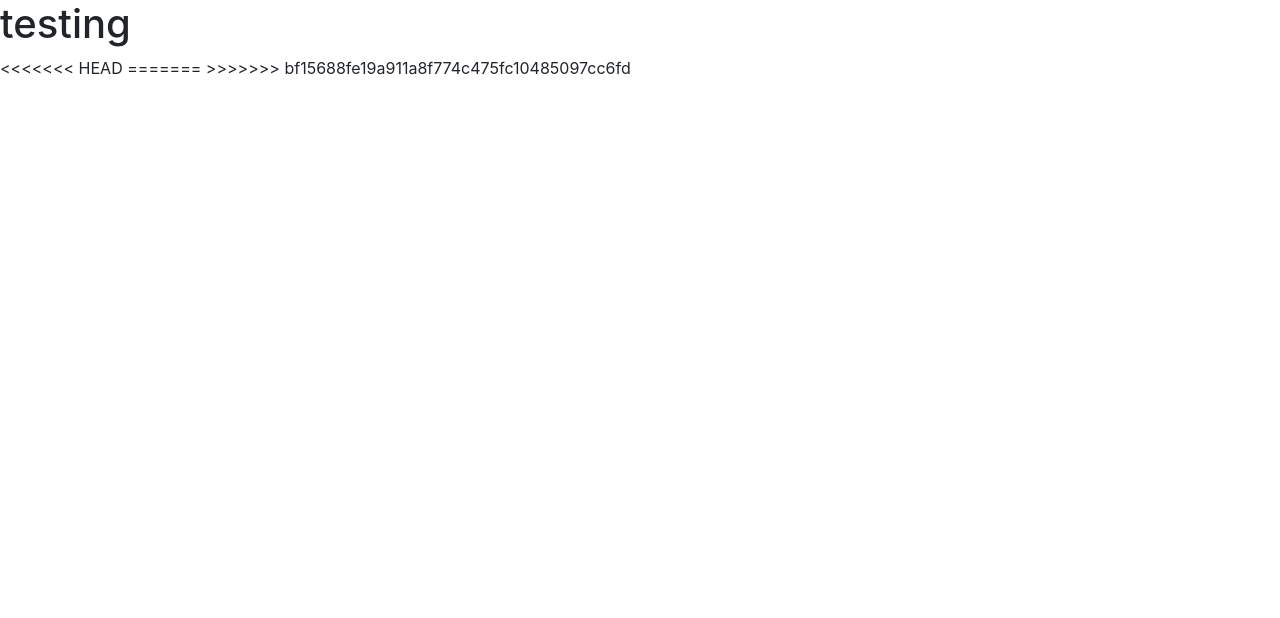
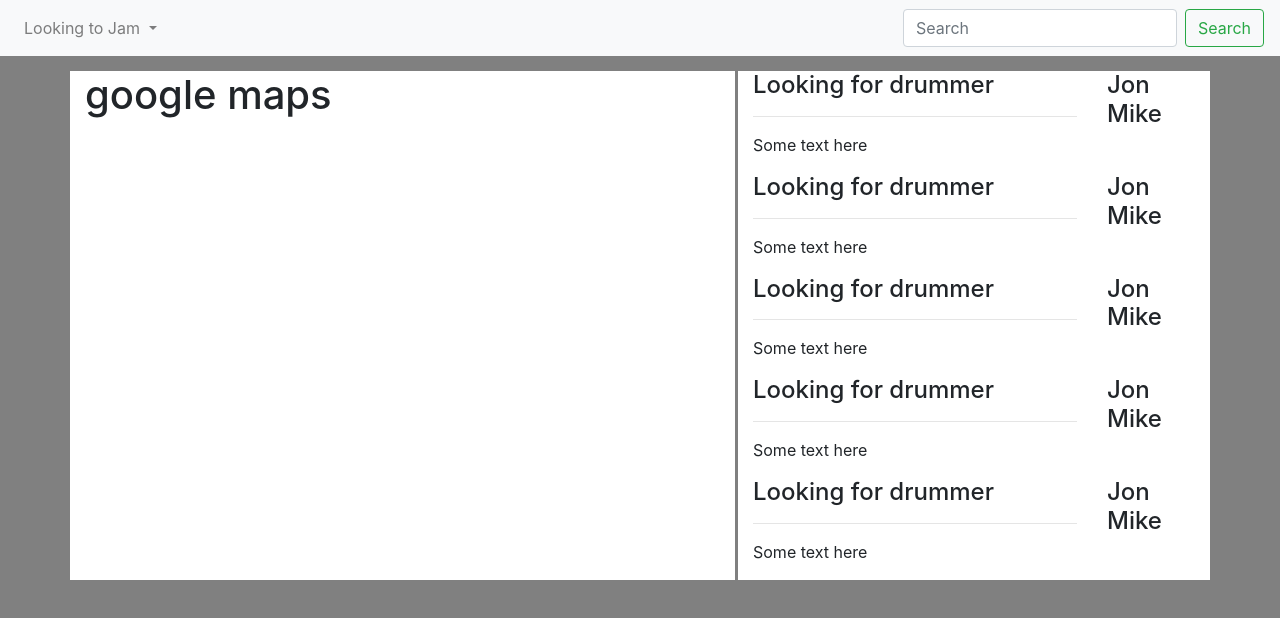
Before and after one commit to elapalm/Looking-to-Jam, a plain HTML site: page index.html in a window 1280 px wide. Drawn offline with nearby package versions, Linux system fonts and the light colour scheme; some packages are replaced by stand-ins of ours.

Commit message:
fixed landing page wirefram

```diff
--- a/assets/style.css
+++ b/assets/style.css
@@ -0,0 +1,21 @@
+body{
+    background: gray;
+}
+
+.main{
+    position: relative;
+    top: 15px;
+    background: white;
+
+}
+
+.map{
+    background: white;
+    height: 500px;
+}
+
+.formPost{
+    border-left: 3px solid grey;
+
+    background: white;
+}
--- a/index.html
+++ b/index.html
@@ -15,10 +15,102 @@
     <title>Looking to Jam</title>
 </head>
 
-<body>
-    <h1>testing</h1>
+<body background="blue">
+    <!--nav bar-->
+    <nav class="navbar navbar-expand-lg navbar-light bg-light">
+        <div class="collapse navbar-collapse" id="navbarSupportedContent">
+            <ul class="navbar-nav mr-auto">
+                <li class="nav-item dropdown">
+                    <a class="nav-link dropdown-toggle" href="#" id="navbarDropdown" role="button"
+                        data-toggle="dropdown" aria-haspopup="true" aria-expanded="false">
+                        Looking to Jam
+                    </a>
+                    <div class="dropdown-menu" aria-labelledby="navbarDropdown">
+                        <a class="dropdown-item" href="#">Action</a>
+                        <a class="dropdown-item" href="#">Another action</a>
+                        <div class="dropdown-divider">llllll</div>
+                        <a class="dropdown-item" href="#">Something else here</a>
+                    </div>
+                </li>
+            </ul>
+            <form class="form-inline my-2 my-lg-0">
+                <input class="form-control mr-sm-2" type="search" placeholder="Search" aria-label="Search">
+                <button class="btn btn-outline-success my-2 my-sm-0" type="submit">Search</button>
+            </form>
+        </div>
+    </nav>
+    <!-- Navbar ending -->
+    <!-- Map-->
+
+    <div class="container main">
+        <div class="row">
+            <div class="col-sm-7 map">
+                <h1>google maps</h1>
+            </div>
+            <div class="col-sm-5 forum">
+                <div class="row formPost">
+                    <div class="col-sm-9">
+                        <h4>Looking for drummer</h4>
+                        <hr>
+                        <p>Some text here</p>
+                    </div>
+                    <div class="col-sm-3">
+                        <h4>Jon Mike</h4>
+                    </div>
+                    <hr>
+                </div>
+                <div class="row formPost">
+                    <div class="col-sm-9">
+                        <h4>Looking for drummer</h4>
+                        <hr>
+                        <p>Some text here</p>
+                    </div>
+                    <div class="col-sm-3">
+                        <h4>Jon Mike</h4>
+                    </div>
+                    <hr>
+                </div>
+                <div class="row formPost">
+                    <div class="col-sm-9">
+                        <h4>Looking for drummer</h4>
+                        <hr>
+                        <p>Some text here</p>
+                    </div>
+                    <div class="col-sm-3">
+                        <h4>Jon Mike</h4>
+                    </div>
+                    <hr>
+                </div>
+                <div class="row formPost">
+                    <div class="col-sm-9">
+                        <h4>Looking for drummer</h4>
+                        <hr>
+                        <p>Some text here</p>
+                    </div>
+                    <div class="col-sm-3">
+                        <h4>Jon Mike</h4>
+                    </div>
+                    <hr>
+                </div>
+                <div class="row formPost">
+                    <div class="col-sm-9">
+                        <h4>Looking for drummer</h4>
+                        <hr>
+                        <p>Some text here</p>
+                    </div>
+                    <div class="col-sm-3">
+                        <h4>Jon Mike</h4>
+                    </div>
+                    <hr>
+                </div>
+
+            </div>
 
 
+        </div>
+
+
+    </div>
 
 
     <!-- bootStrap -->
@@ -32,16 +124,17 @@
         integrity="sha384-JjSmVgyd0p3pXB1rRibZUAYoIIy6OrQ6VrjIEaFf/nJGzIxFDsf4x0xIM+B07jRM"
         crossorigin="anonymous"></script>
 
-        <!-- Linking JS File -->
-<<<<<<< HEAD
-        <script src="assets/main.js"></script>
+    <!-- Linking JS File -->
+    <script src="assets/main.js"></script>
+    <!-- linking in firebase -->
+    <script src="https://www.gstatic.com/firebasejs/5.9.0/firebase.js"></script>
+    <!-- google API key -->
+    <script async defer
+        src="https://maps.googleapis.com/maps/api/js?key=AIzaSyDiVnAaLPybcn7PqSg_OOCgq--Qg9Rd1ZwY&callback=initMap"
+        type="text/javascript"></script>
+</body>
 
 
-
-=======
-        <script src="assets/main.js"></script>
-        <script src="https://www.gstatic.com/firebasejs/5.9.0/firebase.js"></script>
->>>>>>> bf15688fe19a911a8f774c475fc10485097cc6fd
 </body>
 
 </html>
```
Also changed, not shown: userprofile.html (+1 -4 lines).
